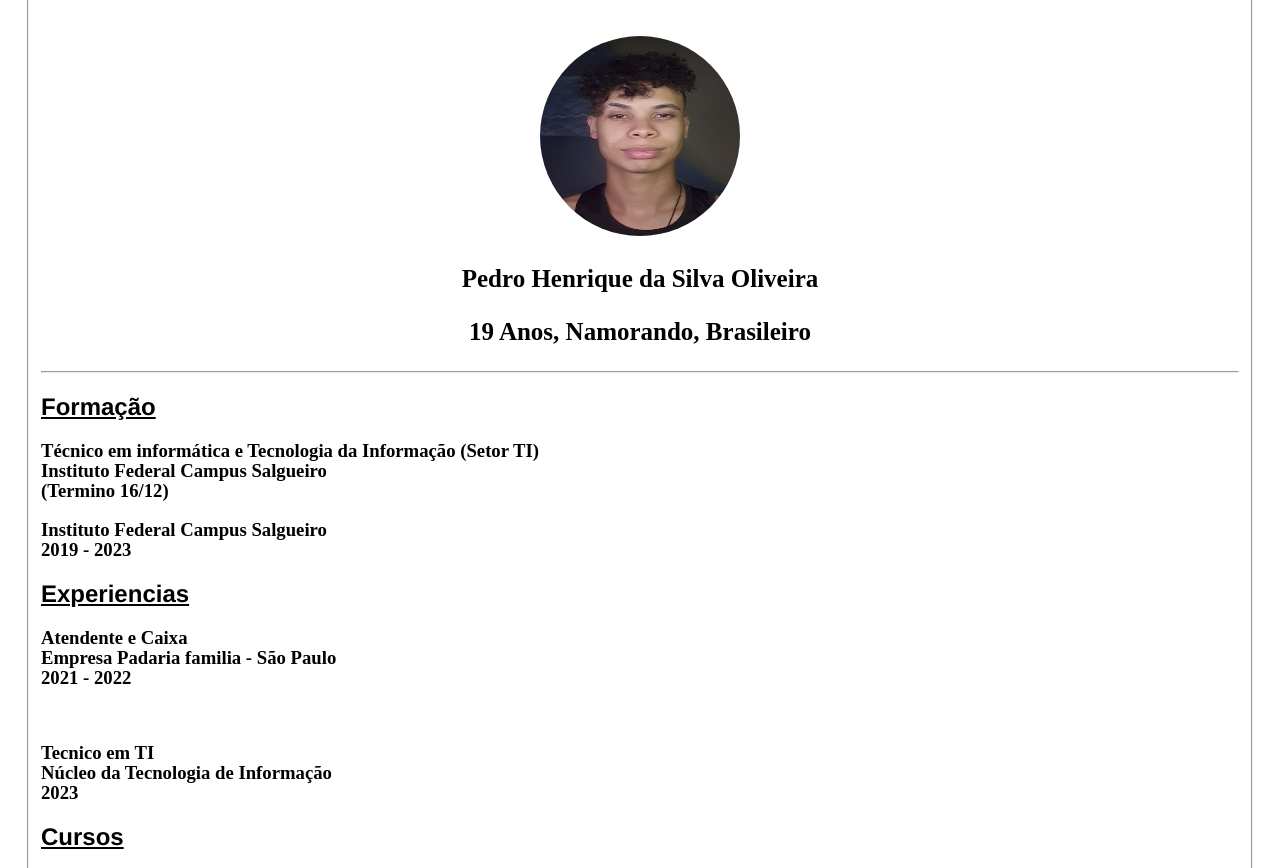
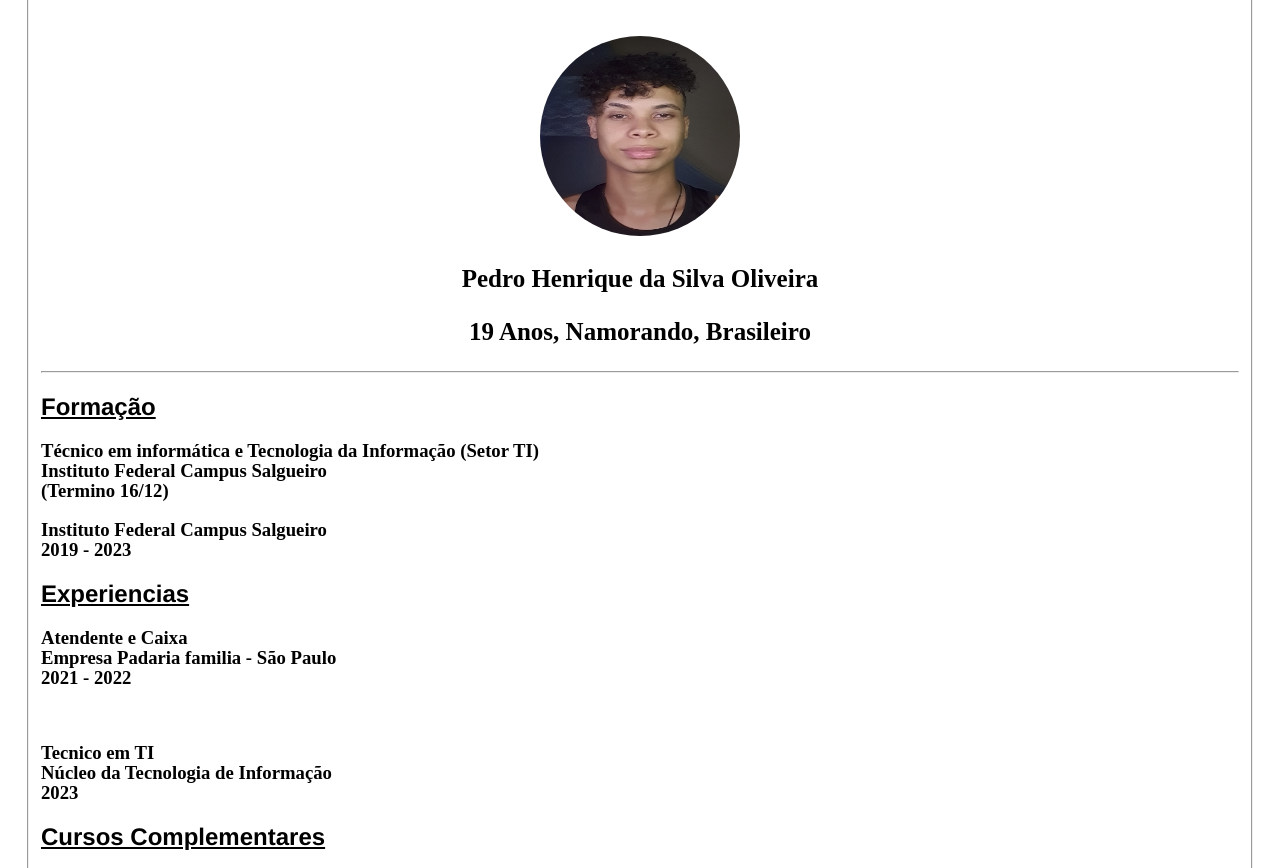
Before and after one commit to ppedrogamess/Meu-Curriculo, a plain HTML site: page Index.html in a window 1280 px wide. Shown: the part 77-945 px from the top of the page. Drawn offline with Linux system fonts and the light colour scheme.

Commit message:
Update Index.html

```diff
--- a/Index.html
+++ b/Index.html
@@ -56,7 +56,7 @@
         <br>2023
         </h3>
 
-        <h2>Cursos</h2>
+        <h2>Cursos Complementares</h2>
         <h3 class="Comp">
             Pacote Office - basico  <br>
             Basico Sobre Software   <br>
```
